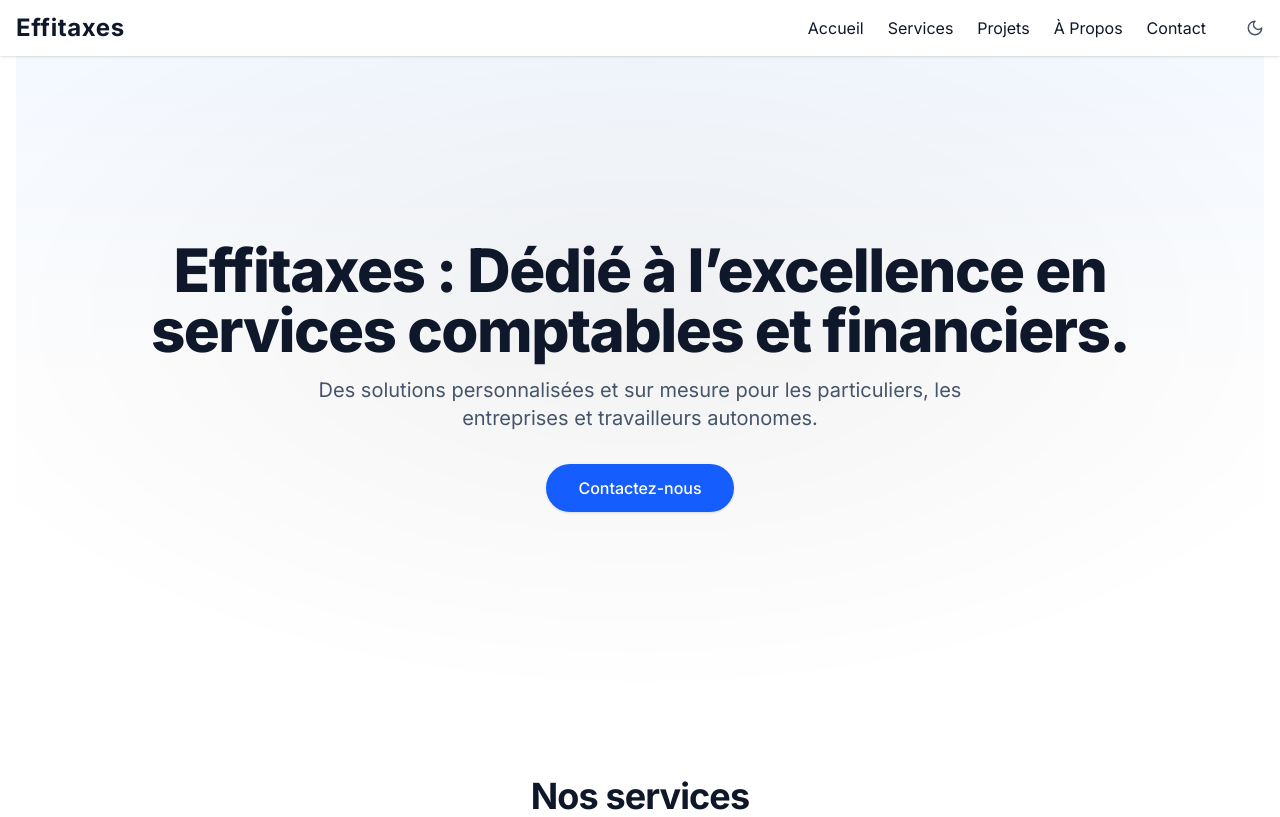
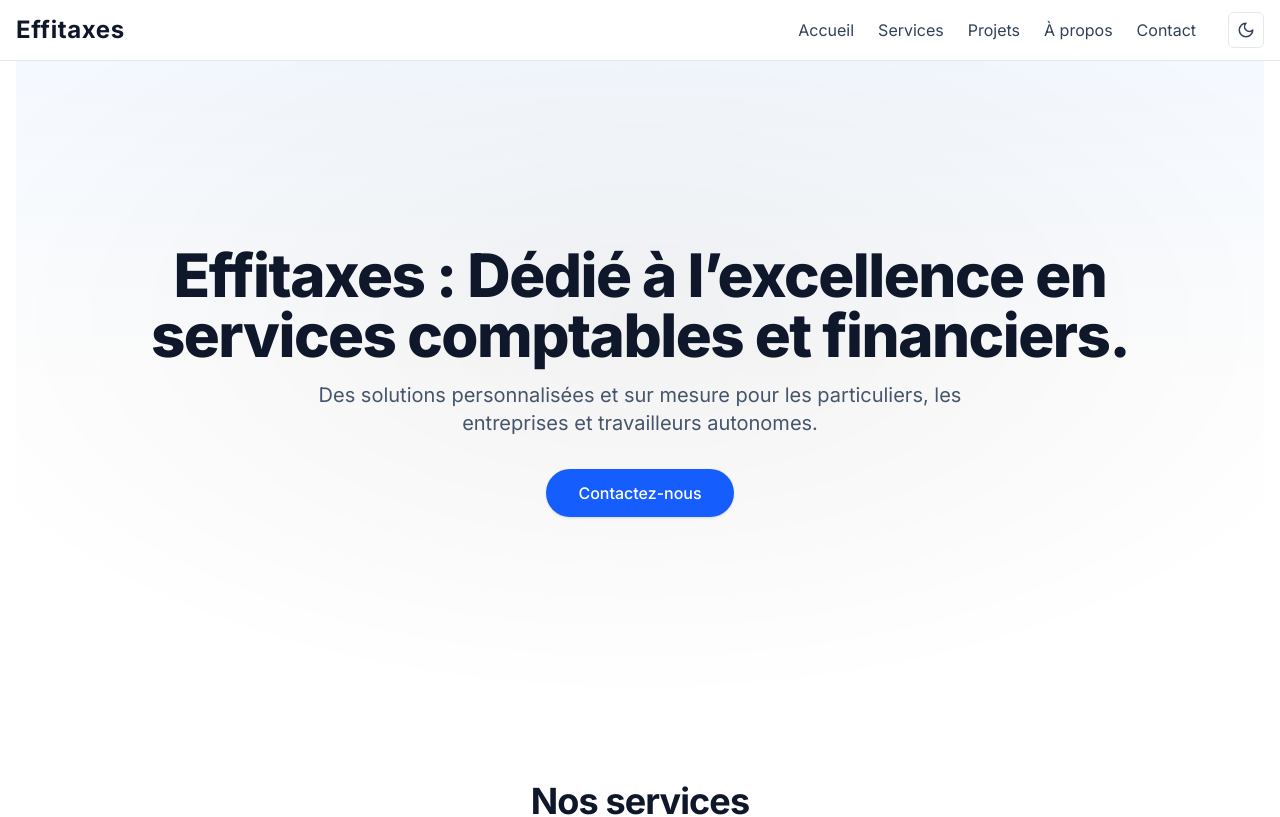
Before and after one commit to Datav1nci/Effitaxes, a Next.js app in the folder effitaxes/: page / in a window 1280 px wide. Shown: the top 817 px of the page. Built offline with nearby package versions, Linux system fonts and the light colour scheme.

Commit message:
Fixed Header.tsx

```diff
--- a/effitaxes/src/components/Header.tsx
+++ b/effitaxes/src/components/Header.tsx
@@ -1,86 +1,101 @@
 "use client";
 
-import { useState, useEffect } from "react";
+import { useEffect, useState } from "react";
 import Link from "next/link";
 import { Moon, Sun, Menu, X } from "lucide-react";
+import { useTheme } from "next-themes";
 
 const links = [
   { href: "#accueil", label: "Accueil" },
   { href: "#services", label: "Services" },
   { href: "#projets", label: "Projets" },
-  { href: "#apropos", label: "À Propos" },
+  { href: "#apropos", label: "À propos" },
   { href: "#contact", label: "Contact" },
 ];
 
 export default function Header() {
   const [open, setOpen] = useState(false);
-  const [darkMode, setDarkMode] = useState(false);
+  const [mounted, setMounted] = useState(false);
 
-    useEffect(() => {
-      const stored = localStorage.getItem("theme");
-      if (stored === "dark") {
-        document.documentElement.classList.add("dark");
-        setDarkMode(true);
-      }
-    }, []);
+  const { resolvedTheme, setTheme } = useTheme();
+  const isDark = resolvedTheme === "dark";
 
-  const toggleDarkMode = () => {
-  if (document.documentElement.classList.contains("dark")) {
-      document.documentElement.classList.remove("dark");
-      localStorage.setItem("theme", "light");
-      setDarkMode(false);
-  } else {
-      document.documentElement.classList.add("dark");
-      localStorage.setItem("theme", "dark");
-      setDarkMode(true);
-  }
+  useEffect(() => setMounted(true), []);
+
+  const toggleTheme = () => {
+    // If not mounted yet, do nothing to avoid hydration mismatch
+    if (!mounted) return;
+    setTheme(isDark ? "light" : "dark");
   };
 
   return (
-    <header className="sticky top-0 z-50 bg-white/80 backdrop-blur-md shadow-sm dark:bg-gray-950/80">
+    <header className="sticky top-0 z-50 border-b border-gray-200 bg-white/80 backdrop-blur-md dark:border-gray-800 dark:bg-gray-950/70">
       <div className="mx-auto flex max-w-7xl items-center justify-between px-4 py-3">
-         <Link href="/" className="text-2xl font-bold tracking-wide">
+        <Link
+          href="/"
+          className="text-2xl font-bold tracking-wide text-slate-900 dark:text-white"
+        >
           Effitaxes
         </Link>
 
         {/* Desktop nav */}
-        <nav className="hidden md:flex gap-6">
+        <nav className="hidden items-center gap-6 md:flex">
           {links.map((l) => (
-            <Link key={l.href} href={l.href} className="hover:text-primary">
+            <Link
+              key={l.href}
+              href={l.href}
+              className="text-slate-700 hover:text-slate-900 dark:text-gray-300 dark:hover:text-white transition"
+            >
               {l.label}
             </Link>
           ))}
-       <button onClick={toggleDarkMode} className="ml-4 text-gray-600 dark:text-gray-300">
-        {darkMode ? <Sun size={18} /> : <Moon size={18} />}
+
+          <button
+            type="button"
+            onClick={toggleTheme}
+            aria-label="Basculer le thème"
+            className="ml-2 inline-flex h-9 w-9 items-center justify-center rounded-md border border-gray-200 bg-white text-slate-700 hover:bg-gray-50 transition dark:border-gray-800 dark:bg-gray-900 dark:text-gray-200 dark:hover:bg-gray-800"
+          >
+            {/* Prevent icon mismatch on first render */}
+            {mounted ? (isDark ? <Sun size={18} /> : <Moon size={18} />) : null}
           </button>
         </nav>
 
         {/* Mobile hamburger */}
         <button
-          aria-label="Ouvrir le menu"
-          onClick={() => setOpen(!open)}
-          className="md:hidden"
+          type="button"
+          aria-label={open ? "Fermer le menu" : "Ouvrir le menu"}
+          onClick={() => setOpen((v) => !v)}
+          className="md:hidden inline-flex h-10 w-10 items-center justify-center rounded-md border border-gray-200 bg-white text-slate-700 hover:bg-gray-50 transition dark:border-gray-800 dark:bg-gray-900 dark:text-gray-200 dark:hover:bg-gray-800"
         >
-          {open ? <X size={28} /> : <Menu size={28} />}
+          {open ? <X size={22} /> : <Menu size={22} />}
         </button>
       </div>
 
       {/* Mobile drawer */}
       {open && (
-        <nav className="md:hidden bg-white dark:bg-gray-950 border-t dark:border-gray-800">
+        <nav className="md:hidden border-t border-gray-200 bg-white dark:border-gray-800 dark:bg-gray-950">
+          <div className="mx-auto max-w-7xl px-4 py-2">
             {links.map((l) => (
               <Link
                 key={l.href}
                 href={l.href}
                 onClick={() => setOpen(false)}
-              className="block px-4 py-3 border-b dark:border-gray-800 hover:bg-gray-50 dark:hover:bg-gray-900"
+                className="block rounded-md px-3 py-2 text-slate-700 hover:bg-gray-50 hover:text-slate-900 transition dark:text-gray-300 dark:hover:bg-gray-900 dark:hover:text-white"
               >
                 {l.label}
               </Link>
             ))}
-        <button onClick={toggleDarkMode} className="ml-4 text-gray-600 dark:text-gray-300">
-        {darkMode ? <Sun size={18} /> : <Moon size={18} />}
+
+            <button
+              type="button"
+              onClick={toggleTheme}
+              className="mt-2 inline-flex w-full items-center justify-center gap-2 rounded-md border border-gray-200 bg-white px-3 py-2 text-slate-700 hover:bg-gray-50 transition dark:border-gray-800 dark:bg-gray-900 dark:text-gray-200 dark:hover:bg-gray-800"
+            >
+              {mounted ? (isDark ? <Sun size={18} /> : <Moon size={18} />) : null}
+              <span>{isDark ? "Mode clair" : "Mode sombre"}</span>
             </button>
+          </div>
         </nav>
       )}
     </header>
```
Lines whose indentation alone changed are shown as unchanged.
